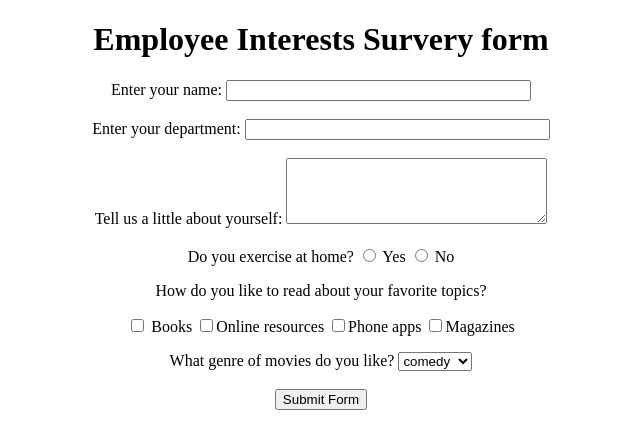
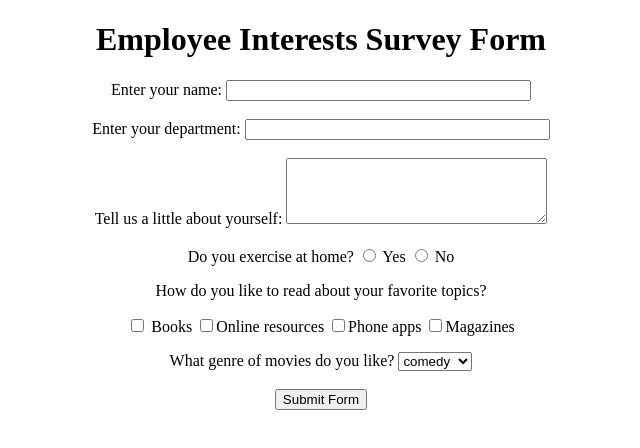
Before and after one commit to dsulliv4/html-survey-form, a plain HTML site: page index.html in a window 1280 px wide. Shown: the whole page, without its empty margins (319-959 px from the left). Drawn offline with Linux system fonts and the light colour scheme.

Commit message:
fixed typo

```diff
--- a/index.html
+++ b/index.html
@@ -10,7 +10,7 @@
 
 <form action="http://google.co.in">
   <div align="center">
-    <h1>Employee Interests Survery form</h1>
+    <h1>Employee Interests Survey Form</h1>
       Enter your name:
       <input type="text" name="UserName" size=35 maxlength=35 value="">
   </br></br>
```
